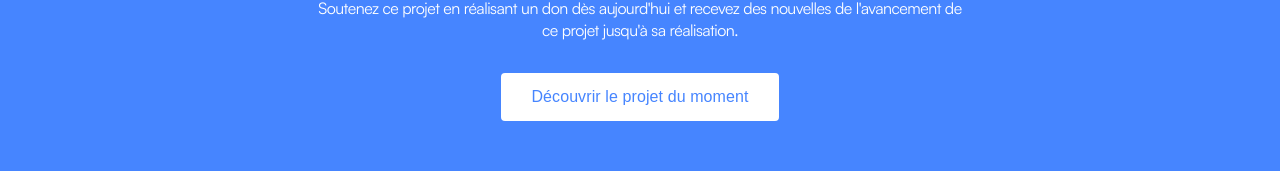
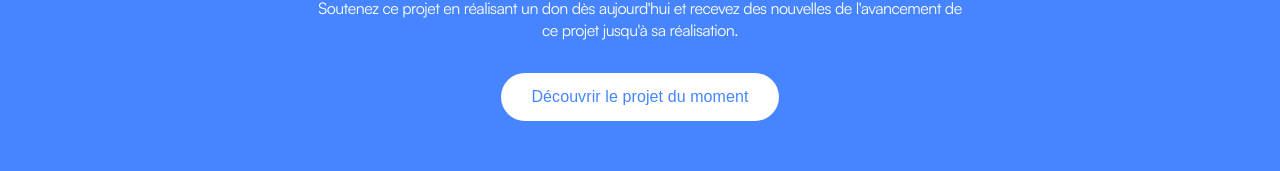
Before and after one commit to sofianslimani/unpourcent-next, a Next.js app: page /contact/Partials/ContactBanner in a window 1280 px wide. Shown: the part 292-463 px from the top of the page. Built offline with nearby package versions, Linux system fonts and the light colour scheme.

Commit message:
fix: fix br of btn in  ContactBanner

```diff
--- a/styles/components/atomes/Buttons/_buttons-classic.scss
+++ b/styles/components/atomes/Buttons/_buttons-classic.scss
@@ -20,7 +20,6 @@
   background-color: $white;
   color: $primary;
   border: none;
-  border-radius: 4px;
 }
 
 /* HOVER */
```
